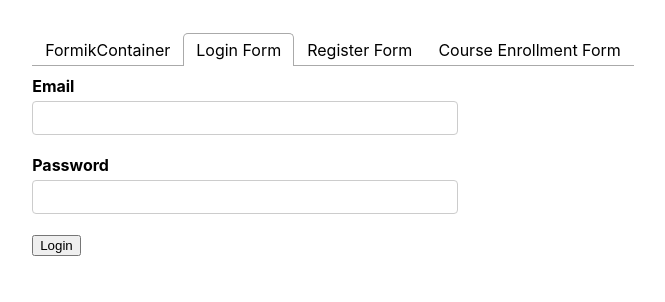
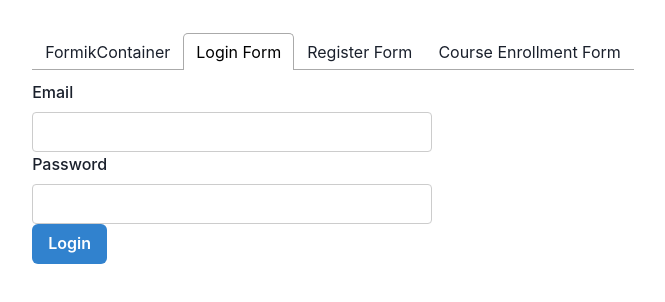
Before and after one commit to pashinde-ee/formik-controls-demo, a React (Create React App) app: page / in a window 1280 px wide. Both pictures are taken after a click on the tab "Login Form". Shown: the top 302 px of the page, without its empty margins (307-972 px from the left). Built offline with nearby package versions, Linux system fonts and the light colour scheme.

Commit message:
Added chakra library support

```diff
--- a/package.json
+++ b/package.json
@@ -3,10 +3,14 @@
   "version": "0.1.0",
   "private": true,
   "dependencies": {
+    "@chakra-ui/react": "^1.6.8",
+    "@emotion/react": "^11.4.1",
+    "@emotion/styled": "^11.3.0",
     "@testing-library/jest-dom": "^5.11.4",
     "@testing-library/react": "^11.1.0",
     "@testing-library/user-event": "^12.1.10",
     "formik": "^2.2.9",
+    "framer-motion": "^4.1.17",
     "react": "^17.0.2",
     "react-datepicker": "^4.2.1",
     "react-dom": "^17.0.2",
--- a/src/App.js
+++ b/src/App.js
@@ -6,12 +6,14 @@
 import RegisterForm from './components/RegisterForm';
 import { Tab, Tabs, TabList, TabPanel } from 'react-tabs';
 import 'react-tabs/style/react-tabs.css';
+import {ChakraProvider} from '@chakra-ui/react';
 
 const App = () => {
 
   const [tabIndex, setTabIndex] = useState(0);
 
   return (
+    <ChakraProvider>
       <div className="App">
         <Tabs selectedIndex={tabIndex} onSelect={index => setTabIndex(index)}>
         <TabList>
@@ -26,6 +28,7 @@
         <TabPanel><EnrollmentForm /></TabPanel>
       </Tabs>
       </div>
+    </ChakraProvider>
   );
 }
 
--- /dev/null
+++ b/src/components/ChakraInput.js
@@ -0,0 +1,24 @@
+import React from 'react';
+import {Field} from 'formik';
+import {Input, FormControl, FormLabel, FormErrorMessage} from '@chakra-ui/react';
+
+const ChakraInput = (props) => {
+
+    const {label, name, ...rest} = props;
+
+    return (
+        <Field name={name}>
+            {
+                ({field, form}) => {
+                    return <FormControl isInvalid={form.errors[name] && form.touched[name]}>
+                        <FormLabel htmlFor={name}>{label}</FormLabel>
+                        <Input id={name} {...rest} {...field}/>
+                        <FormErrorMessage>{form.errors[name]}</FormErrorMessage>
+                    </FormControl>
+                }
+            }
+        </Field>
+    );
+};
+
+export default ChakraInput;
--- a/src/components/FormikControl.js
+++ b/src/components/FormikControl.js
@@ -1,4 +1,5 @@
 import React from 'react';
+import ChakraInput from './ChakraInput';
 import Checkbox from './Checkbox';
 import DatePicker from './DatePicker';
 import Input from './Input';
@@ -22,6 +23,8 @@
             return <Checkbox {...rest} />;
         case 'date':
             return <DatePicker {...rest} />;
+        case 'chakrainput':
+            return <ChakraInput {...rest}/>
         default:
             return null;
     }
--- a/src/components/LoginForm.js
+++ b/src/components/LoginForm.js
@@ -2,6 +2,7 @@
 import * as Yup from 'yup';
 import { Form, Formik } from 'formik';
 import FormikControl from './FormikControl';
+import { Button } from '@chakra-ui/button';
 
 const LoginForm = () => {
     const initialValues = {
@@ -28,18 +29,18 @@
                 formik => {
                     return <Form>
                         <FormikControl
-                            control="input"
+                            control="chakrainput"
                             type="email"
                             label="Email"
                             name="email"
                         />
                         <FormikControl
-                            control="input"
+                            control="chakrainput"
                             type="password"
                             label="Password"
                             name="password"
                         />
-                        <button type="submit" disabled={!formik.isValid}>Login</button>
+                        <Button colorScheme="blue" type="submit" className="" disabled={!formik.isValid}>Login</Button>
                     </Form>
                 }
             }
```
Also changed, not shown: 2 other files (tests, documents, lock files or other folders). Lines whose indentation alone changed are shown as unchanged.
